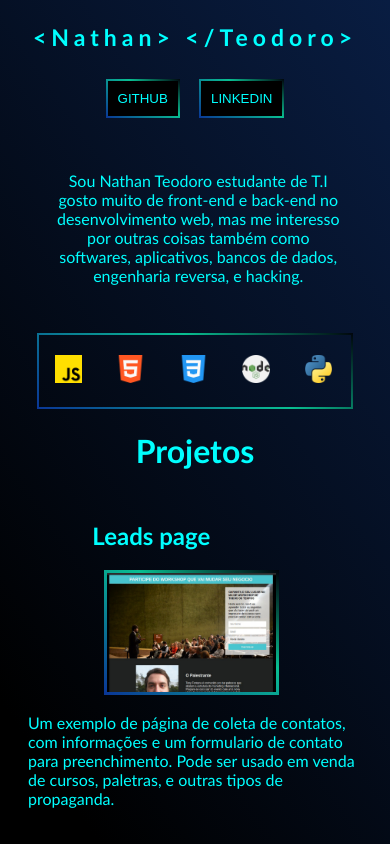
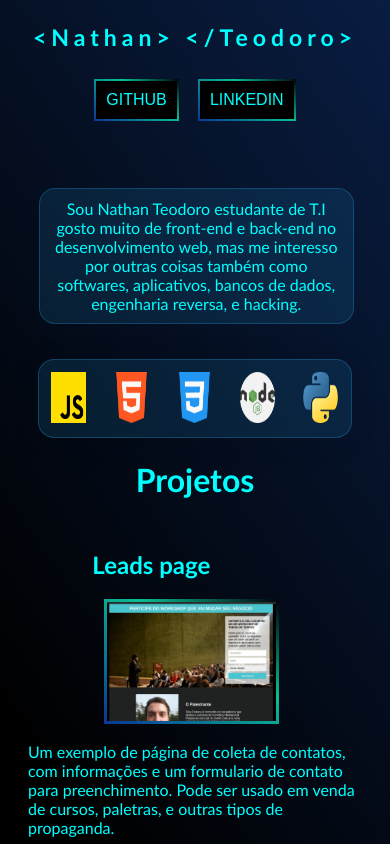
Before and after one commit to NathanTeodoro/Portifolio, a plain HTML site: page index.html in a window 390 px wide. Shown: the top 844 px of the page. Drawn offline with Linux system fonts and the light colour scheme.

Commit message:
Foi add animações na pag inicial

```diff
--- a/style.css
+++ b/style.css
@@ -1,5 +1,5 @@
 :root{
-    --var_size_box:calc(45%);
+    --var_size_box:calc(48%);
     --var_border_color:linear-gradient(35deg,rgb(10, 54, 150), rgb(9, 190, 145) 60%, rgb(1, 5, 12));
     --var_border_color2:linear-gradient(35deg,rgba(0, 0, 0, 0.192), rgb(74, 218, 182) 60%, rgb(43, 86, 161));
 }
@@ -58,10 +58,11 @@ img{
     padding: 10px;
     margin: 5px;
     color: aqua;
-
-
+    margin-bottom: 2em;
+    font-size: medium;
 }
 .button:hover{
+    transition: .5s;
     background-color: aqua;
     color: black;
     border: 2px solid white;
@@ -76,9 +77,16 @@ img{
     color: aqua;
     text-align: center;
     padding: 10px;
+    margin-left: 8px;
     font-size: 1.8vw;
     width: var(--var_size_box);
     line-height: calc(20% max-content);
+    background: rgba(31, 128, 182, 0.18);
+    border-radius: 16px;
+    box-shadow: 0 4px 30px rgba(0, 0, 0, 0);
+    backdrop-filter: blur(0.7px);
+    -webkit-backdrop-filter: blur(0.7px);
+    border: 1px solid rgba(31, 128, 182, 0.39);
 }
 .about-tech{
     margin: auto;
@@ -87,12 +95,16 @@ img{
 .about-tech div{
     margin: 10px;
     border: 2px solid white;
-    border-image: var(--var_border_color2) 2;
-    background-color: linear-gradient(
-        55deg, rgb(23, 200, 206) 60%, rgb(9, 30, 70));
+    background: rgba(31, 128, 182, 0.18);
+    border-radius: 16px;
+    box-shadow: 0 4px 30px rgba(0, 0, 0, 0.1);
+    backdrop-filter: blur(0.7px);
+    -webkit-backdrop-filter: blur(0.7px);
+    border: 1px solid rgba(31, 128, 182, 0.39);
+    padding: 10px;
+    transform:scale(1.1);
     color: aqua;
-    padding: 10px;
-    transform:scale(1.1)
+
 }
 .about-tech button{
     background-color: transparent;
@@ -124,25 +136,33 @@ img{
     animation-duration: .5s;
 }
 #icons{
-    display: inline-block;
     position: relative;
     width: var(--var_size_box);
     border: 2px solid white;
     border-image: var(--var_border_color) 2;
-
-    background-image:linear-gradient(
-    65deg,
-    black,
-     60%);
-    margin-top: 10px;
+    background: rgba(31, 128, 182, 0.18);
+    border-radius: 16px;
+    box-shadow: 0 4px 30px rgba(0, 0, 0, 0.1);
+    backdrop-filter: blur(0.7px);
+    -webkit-backdrop-filter: blur(0.7px);
+    border: 1px solid rgba(31, 128, 182, 0.39);
+    display: inline-flex;
+    align-items: center;
+    flex-direction: row;
+    justify-content: space-between;
 }
 .icon{
-    width: 4.1vw;
-    margin-top: 6.5%;
-    margin-bottom: 7%;
-    margin-right: 5%;
-    margin-left: 5%;
+    width: 5vw;
+    height: 12vh;
     cursor: pointer;
+    position: relative;
+    margin: 4px;
+    padding: 3.9%;
+    padding-top: 4vh;
+    padding-bottom: 8hv;
+}
+.icon:hover{
+    transform: scale3d(1.1,1.1,1.1);
 }
 #projetcs{
     display: flex;
@@ -176,9 +196,15 @@ h1{
 
 }
 .project:hover{
-    transform: scale3d(1.1,1.1,0.5);
+    background: rgba(31, 128, 182, 0.18);
+    border-radius: 16px;
+    box-shadow: 0 4px 30px rgba(0, 0, 0, 0.1);
+    backdrop-filter: blur(0.7px);
+    -webkit-backdrop-filter: blur(0.7px);
+    border: 1px solid rgba(31, 128, 182, 0.39);
     transition-duration: .4s;
 }
+
 @media screen and (max-width:700px) {
     :root{
         font: 10vh;
@@ -218,10 +244,12 @@ h1{
         height: max-content;
     }
     .icon{
-        width: 7vw;
+        width: 9vw;
+        height: 6vh;
         justify-content: center;
         align-items: center;
-
+        margin: 1px;
+        padding: 3.5%;
     }
     #projetcs{
         display: flex;
```
